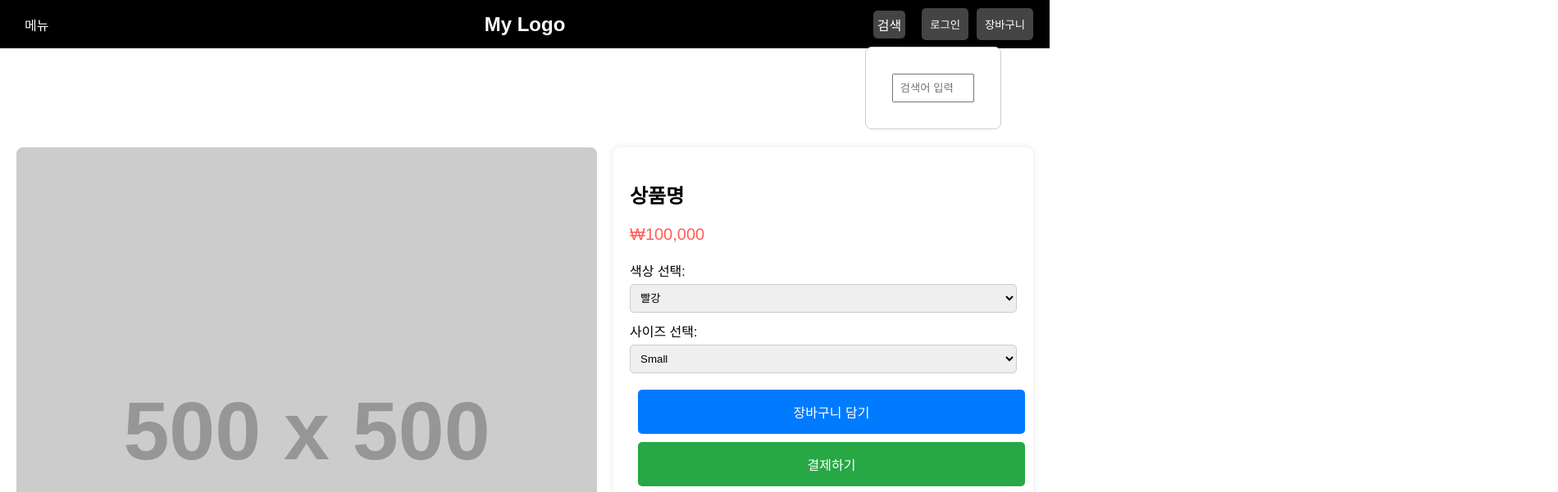
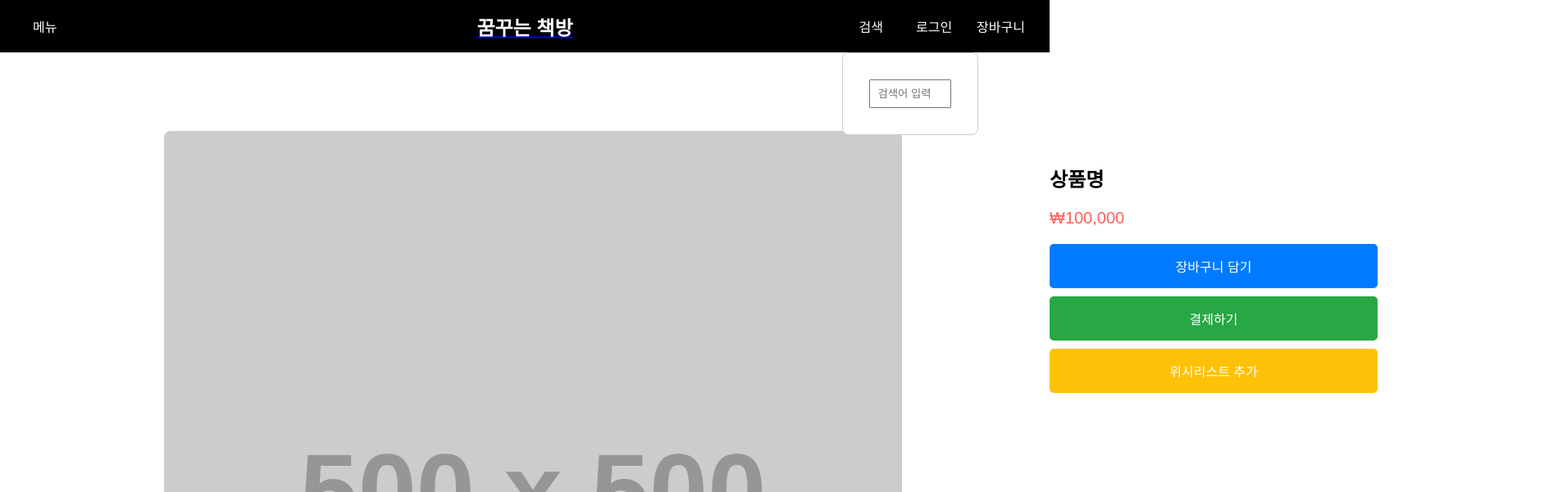
Before and after one commit to potatopoisoning/shop, a plain HTML site: page detail.html in a window 1280 px wide. Both pictures are taken after a click on the button "검색". Shown: the top 601 px of the page at 82% size, 1900 px wide, since content can reach past the window. Drawn offline with Linux system fonts and the light colour scheme; placeholder pictures from the web are drawn by us.

Commit message:
2024.12.02

```diff
--- a/cart.css
+++ b/cart.css
@@ -1,41 +1,9 @@
-/* 공통 스타일 */
-body {
-    font-family: Arial, sans-serif;
-    margin: 0;
-    padding: 0;
-    background-color: #f4f4f4;
-  }
-
-  header {
-    background-color: #000;
-    color: white;
-    padding: 10px 0;
-  }
-
-  .header-container {
-    display: flex;
-    justify-content: space-between;
-    align-items: center;
-    padding: 0 20px;
-  }
-
-  .logo h1 {
-    font-size: 24px;
-    margin: 0;
-  }
-
-  .header-right a {
-    color: white;
-    text-decoration: none;
-    padding: 10px 15px;
-    background-color: #444;
-    border-radius: 5px;
-    margin-left: 10px;
-  }
-
-  main {
-    padding: 20px;
-  }
+.container {
+  display: flex;
+  margin-top: 100px; /* 고정된 헤더로 인해 상단 여백 추가 */
+  padding: 0 200px;
+  width: 1500px;
+}
 
   .cart-container {
     background-color: white;
@@ -64,13 +32,3 @@ body {
     cursor: pointer;
     border-radius: 5px;
   }
-
-  footer {
-    background-color: #222;
-    color: white;
-    text-align: center;
-    padding: 10px;
-    position: fixed;
-    width: 100%;
-    bottom: 0;
-  }
--- a/datail.css
+++ b/datail.css
@@ -3,17 +3,18 @@
   .container {
     display: flex;
     margin-top: 100px; /* 고정된 헤더로 인해 상단 여백 추가 */
-    padding: 20px;
+    padding: 0 200px;
+    width: 1500px;
   }
 
   /* 왼쪽 상품 이미지 및 설명 */
   .product-left {
-    width: 60%;
-    padding-right: 20px;
+    width: 900px;
+    padding-right: 160px;
   }
 
   .product-image {
-    width: 100%;
+    width: 900px;
     border-radius: 8px;
   }
 
@@ -23,11 +24,8 @@
 
   /* 오른쪽 상품 정보 및 옵션 */
   .product-right {
-    width: 40%;
+    width: 400px;
     padding: 20px;
-    background-color: #fff;
-    border-radius: 8px;
-    box-shadow: 0 0 10px rgba(0, 0, 0, 0.1);
     position: sticky; /* 오른쪽 패널 고정 */
     top: 100px; /* 헤더 아래에 고정 */
   }
--- a/detail.html
+++ b/detail.html
@@ -13,27 +13,25 @@
     <div class="header-container">
       <!-- 왼쪽 메뉴 -->
       <div class="menu">
-            <ul>
-              <li class="menu-item"><a href="#" onclick="toggleSideMenu('sub')">메뉴</a></li>
-            </ul>
+        <button onclick="toggleSideMenu('sub')" class="btn">메뉴</button>
       </div>
 
       <!-- 가운데 로고 -->
       <div class="logo">
-            <h1>My Logo</h1>
+        <a href="index.html"><h1>꿈꾸는 책방</h1></a>
       </div>
 
       <!-- 오른쪽 검색, 로그인, 장바구니 -->
       <div class="header-right">
         <!-- 검색창 -->
         <div class="search-box">
-              <button id="search-btn" onclick="toggleSearch()">검색</button>
+          <button id="search-btn" onclick="toggleSearch()" class="btn">검색</button>
           <div id="search-container" class="hidden">
             <input type="text" id="search-input" placeholder="검색어 입력">
           </div>
         </div>
-            <button onclick="toggleSideMenu('login')">로그인</button>
-            <button onclick="toggleSideMenu('cart')">장바구니</button>
+        <button onclick="toggleSideMenu('login')" class="btn">로그인</button>
+        <button onclick="toggleSideMenu('cart')" class="btn">장바구니</button>
       </div>
     </div>
   </header>
@@ -41,19 +39,21 @@
   <!-- 서브 메뉴 (왼쪽에서 나오는 메뉴) -->
   <div id="sub-menu" class="side-menu-left">
     <button class="left-close-btn" onclick="closeMenu()">닫기</button>
-        <a href="products.html">상품 목록</a>
-        <a href="#">서브 메뉴 항목 2</a>
-        <a href="#">서브 메뉴 항목 3</a>
+    <a href="#">신간 도서</a>
+    <a href="#">베스트셀러</a>
+    <a href="products.html">전체 도서</a>
+    <a href="#">구매 가이드</a>
+    <a href="#">문의하기</a>
   </div>
 
   <!-- 로그인 메뉴 (오른쪽에서 나오는 메뉴) -->
   <div id="login-menu" class="side-menu-right">
     <button class="right-close-btn" onclick="closeMenu()">닫기</button>
     <!-- 비회원 -->
-        <a href="#">로그인</a>
+    <a href="login.html">로그인</a>
     <a href="#">주문조회</a>
-        <a href="#">위시리스트</a>
-        <a href="#">최근 본 상품</a>
+    <a href="#">읽고 싶은 책</a>
+    <a href="#">최근 본 도서</a>
     <a href="#">회원정보</a>
     <a href="#">내 게시물</a>
     <a href="#">배송주소록</a>
@@ -84,7 +84,7 @@
     <p class="product-price">₩100,000</p>
 
     <!-- 옵션 선택 -->
-    <div class="product-options">
+    <!-- <div class="product-options">
       <label for="color">색상 선택:</label>
       <select id="color">
         <option>빨강</option>
@@ -98,7 +98,7 @@
         <option>Medium</option>
         <option>Large</option>
       </select>
-    </div>
+    </div> -->
 
     <!-- 버튼들 -->
     <div class="product-actions">
--- a/products.css
+++ b/products.css
@@ -6,7 +6,7 @@ main {
 /* 상품 목록 스타일 */
 .product-list {
   display: grid;
-  grid-template-columns: repeat(auto-fit, minmax(300px, 1fr));
+  grid-template-columns: repeat(auto-fit, minmax(400px, 1fr));
   gap: 20px;
 }
 
@@ -26,8 +26,8 @@ main {
 /* 이미지 스타일 */
 .product-item img {
   width: 100%;                /* 부모 요소 너비에 맞게 */
-  max-width: 400px;           /* 최대 너비 300px */
-  height: 500px;              /* 고정 높이 400px */
+  max-width: 500px;           /* 최대 너비 300px */
+  height: 650px;              /* 고정 높이 400px */
   object-fit: cover;          /* 이미지가 비율을 유지하며 영역에 맞게 조절됨 */
 }
 
--- a/styles.css
+++ b/styles.css
@@ -72,12 +72,12 @@ header {
   margin-right: 10px;
 }
 
-#search-btn {
+/* #search-btn {
   color: white;
   cursor: pointer;
   font-size: 16px;
   padding: 5px;
-}
+} */
 
 .hidden {
   display: none;
@@ -119,17 +119,18 @@ header {
   display: none;
 } */
 
-button {
+.btn {
   padding: 10px;
   margin-left: 10px;
   border: none;
-  background-color: #444;
+  background-color: #000;
   color: white;
   cursor: pointer;
   border-radius: 5px;
+  font-size: 16px;
 }
 
-button:focus {
+.btn:focus {
   outline: none;
 }
 
@@ -209,20 +210,6 @@ button:focus {
   background-color: #e9e9e9;
 }
 
-button {
-  padding: 10px;
-  margin-left: 10px;
-  border: none;
-  background-color: #444;
-  color: white;
-  cursor: pointer;
-  border-radius: 5px;
-}
-
-button:focus {
-  outline: none;
-}
-
 /* 닫기 버튼 스타일 */
 .right-close-btn {
   position: absolute; /* 절대 위치 설정 */
```
Also changed, not shown: cart.html (+50 -7 lines), index.html (+13 -13 lines), member.html (+47 -6 lines), products.html (+14 -14 lines). Lines whose indentation alone changed are shown as unchanged.
